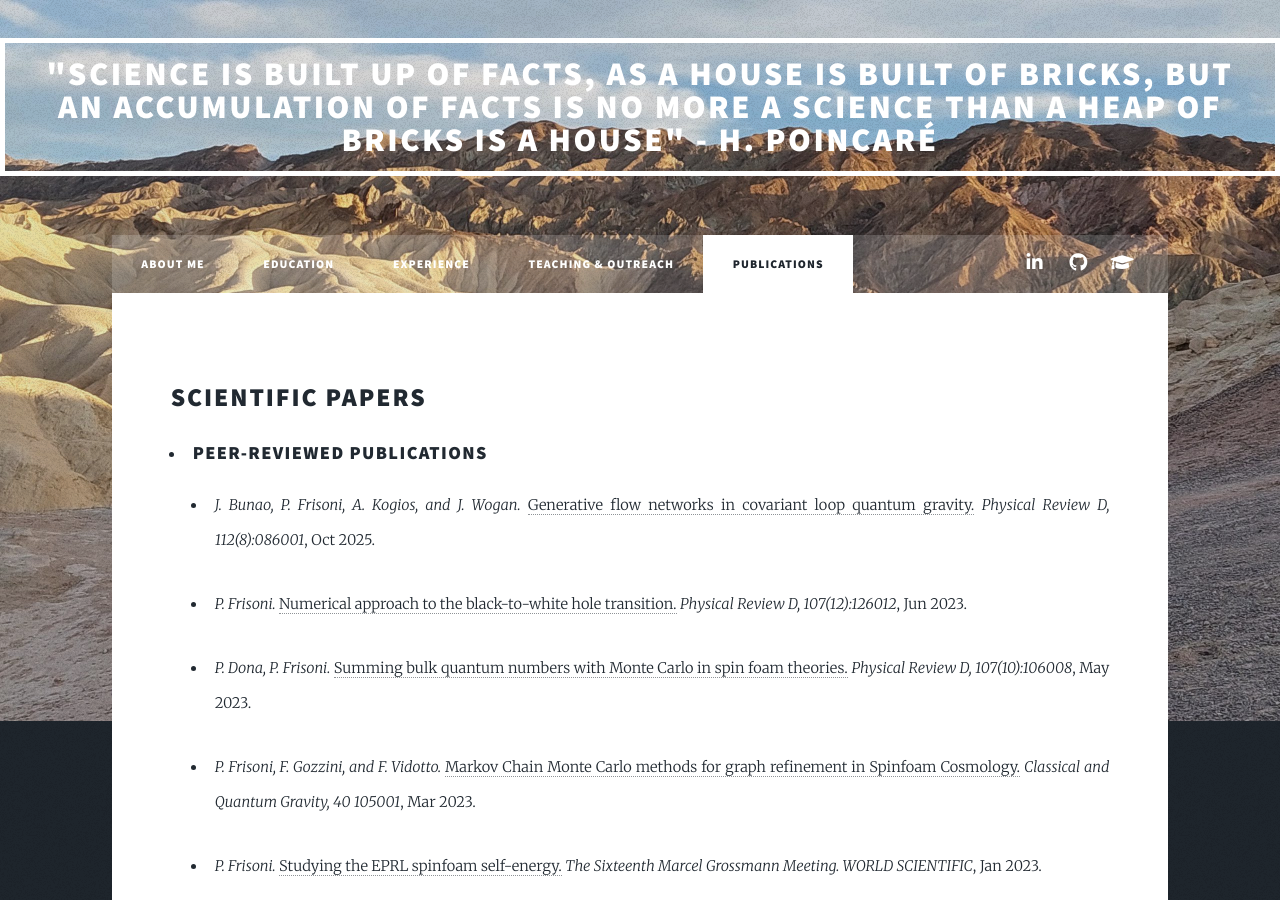
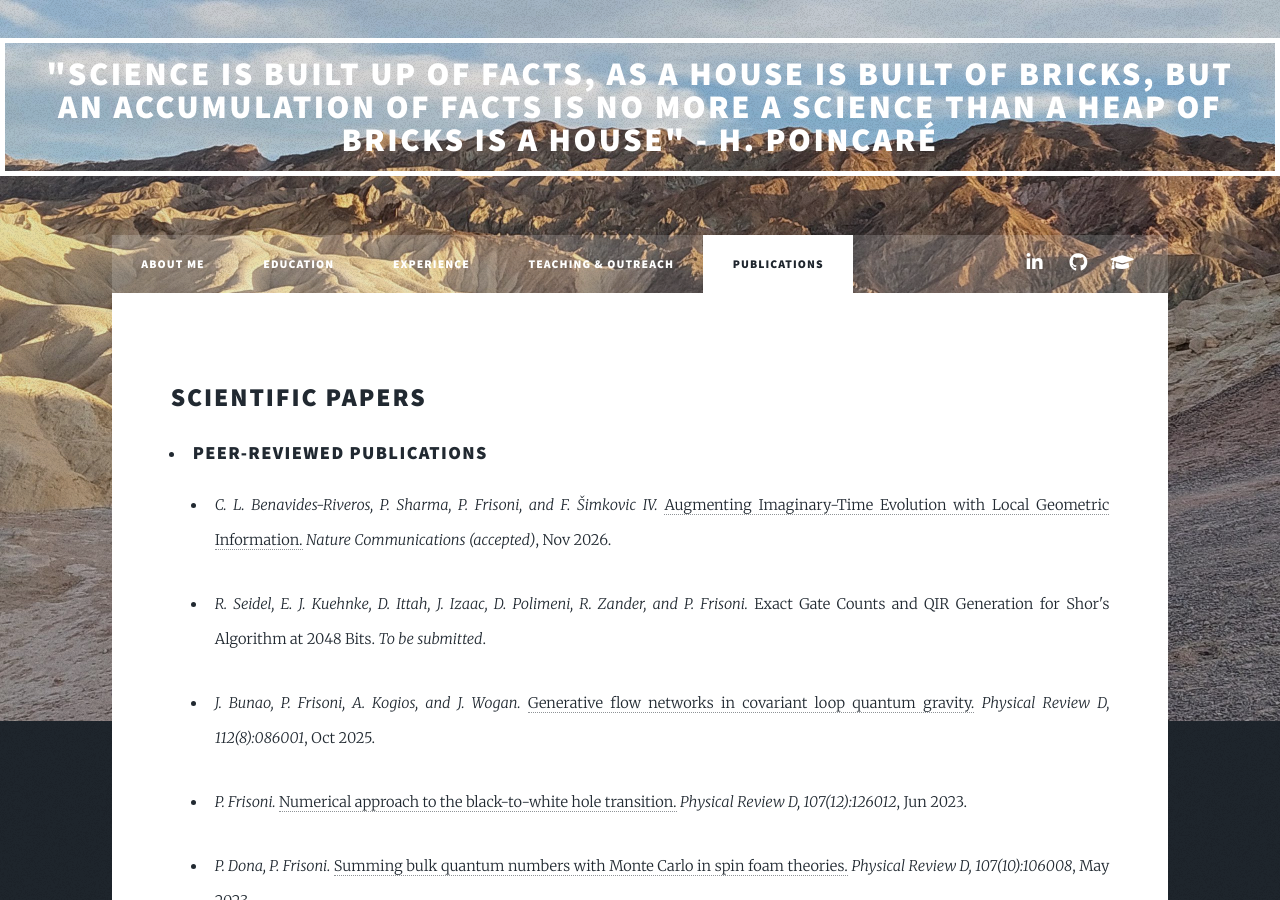
Before and after one commit to PietropaoloFrisoni/PietropaoloFrisoni.github.io, a Jekyll site: the page built from publications.html, in a window 1280 px wide and 900 px high. Built offline with Jekyll 4.4.1, drawn with Linux system fonts in a browser that asks for light colours.

Commit message:
November update

```diff
--- a/publications.html
+++ b/publications.html
@@ -15,6 +15,17 @@ nav_id: 'publications'
 				<li>
 					<h3>Peer-reviewed publications</h3>
 					<ul>
+						<li>
+							<p><em>C. L. Benavides-Riveros, P. Sharma, P. Frisoni, and F. Šimkovic IV.</em> <a
+									href="https://arxiv.org/abs/2606.23934"
+									target="_blank" rel="noopener noreferrer">Augmenting Imaginary-Time Evolution with Local
+									Geometric Information.</a> <em>Nature Communications (accepted)</em>, Nov 2026.</p>
+						</li>
+						<li>
+							<p><em>R. Seidel, E. J. Kuehnke, D. Ittah, J. Izaac, D. Polimeni, R. Zander, and P.
+									Frisoni.</em> Exact Gate Counts and QIR Generation for Shor's Algorithm at 2048 Bits.
+								<em>To be submitted</em>.</p>
+						</li>
 						<li>
 							<p><em>J. Bunao, P. Frisoni, A. Kogios, and J. Wogan.</em> <a
 									href="https://journals.aps.org/prd/abstract/10.1103/pvqh-3t24"
```
